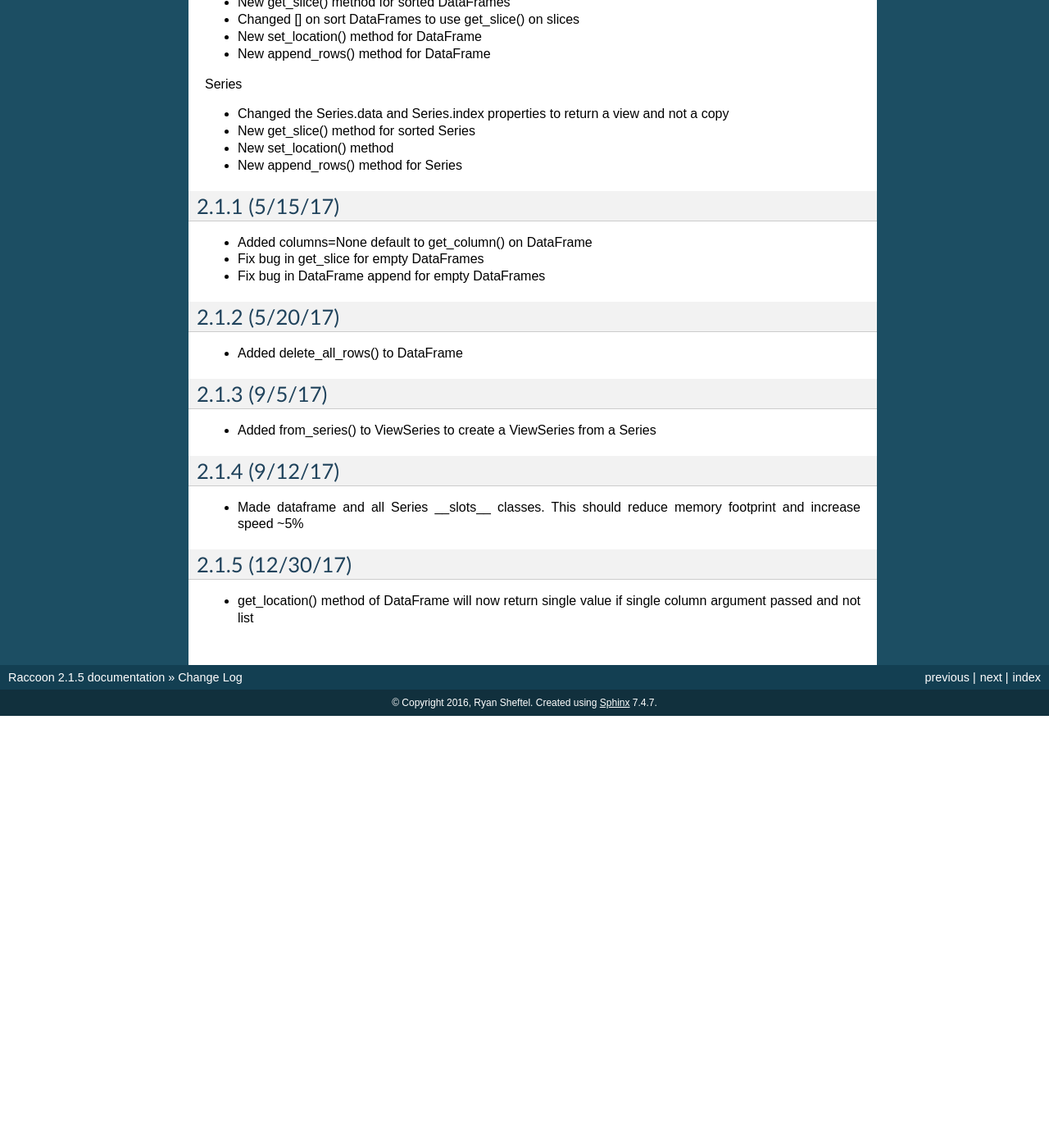
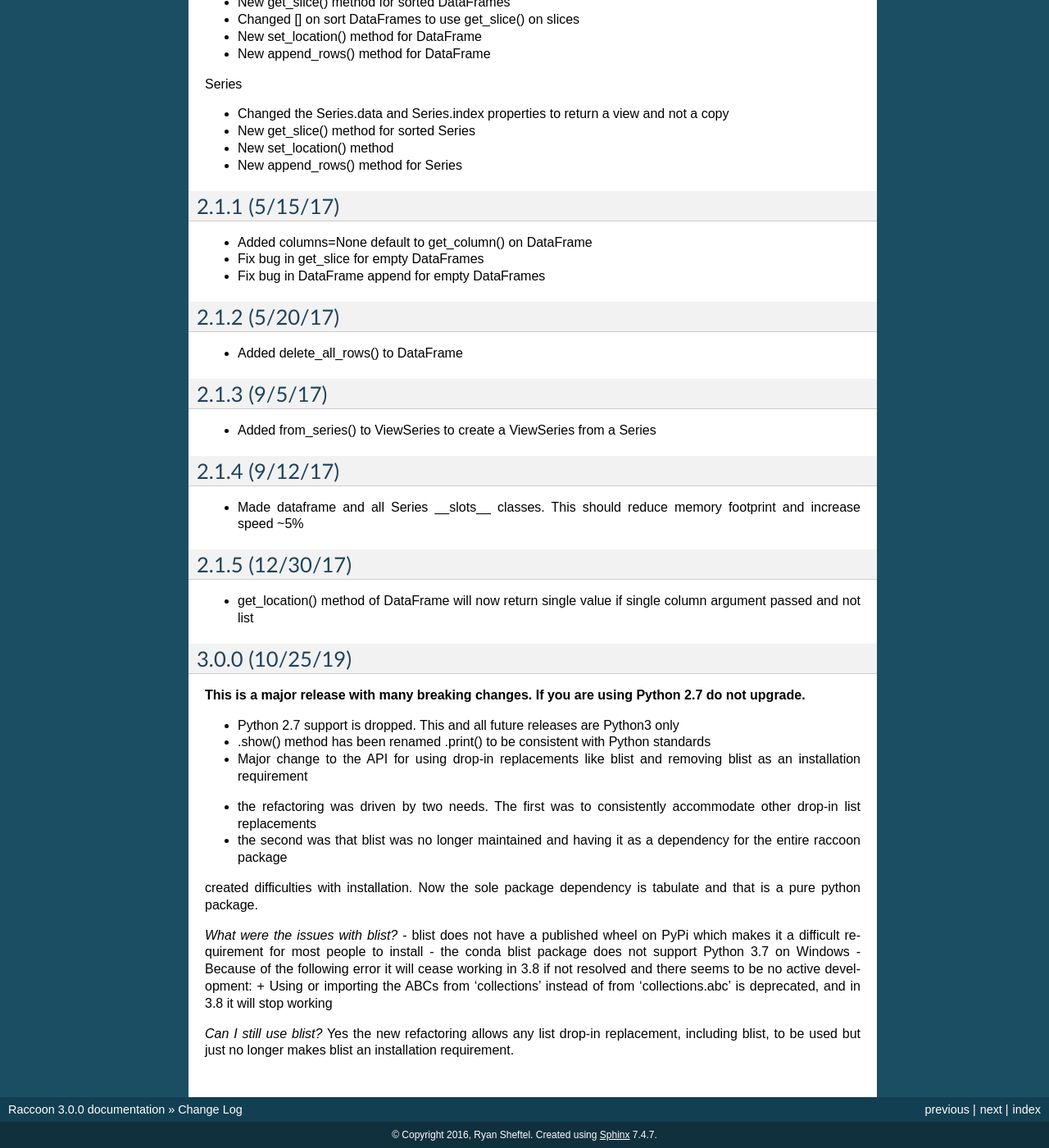
Before and after one commit to rsheftel/raccoon, a Sphinx documentation site: the page built from docs/change_log.rst, in a window 1280 px wide and 1400 px high, scrolled down 2787 px. Shown: the whole window at 82% size. Built offline with Sphinx 7.4.7, drawn with Linux system fonts in a browser that asks for light colours; before the commit the page ends 3660 px from its top, so only the background shows below that; some of the changed text lies outside the part shown.

Commit message:
Remove Python 2.7 support

```diff
--- a/docs/change_log.rst
+++ b/docs/change_log.rst
@@ -149,3 +149,24 @@ Series
 2.1.5 (12/30/17)
 ~~~~~~~~~~~~~~~~
 - get_location() method of DataFrame will now return single value if single column argument passed and not list
+
+3.0.0 (10/25/19)
+~~~~~~~~~~~~~~~~
+**This is a major release with many breaking changes. If you are using Python 2.7 do not upgrade.**
+
+- Python 2.7 support is dropped. This and all future releases are Python3 only
+- .show() method has been renamed .print() to be consistent with Python standards
+- Major change to the API for using drop-in replacements like blist and removing blist as an installation requirement
++ the refactoring was driven by two needs. The first was to consistently accommodate other drop-in list replacements
++ the second was that blist was no longer maintained and having it as a dependency for the entire raccoon package
+created difficulties with installation. Now the sole package dependency is tabulate and that is a pure python package.
+
+*What were the issues with blist?*
+- blist does not have a published wheel on PyPi which makes it a difficult requirement for most people to install
+- the conda blist package does not support Python 3.7 on Windows
+- Because of the following error it will cease working in 3.8 if not resolved and there seems to be no active development:
++ Using or importing the ABCs from 'collections' instead of from 'collections.abc' is deprecated, and in 3.8 it will stop working
+
+*Can I still use blist?*
+Yes the new refactoring allows any list drop-in replacement, including blist, to be used but just no longer makes blist
+an installation requirement.
--- a/docs/speed_test.rst
+++ b/docs/speed_test.rst
@@ -83,7 +83,7 @@ Initialize 10,000 empty DataFrames
 
 .. code:: python
 
-    results.show()
+    results.print()
 
 
 .. parsed-literal::
@@ -129,7 +129,7 @@ Initialize 100 row X 100 col DataFrame()
 
 .. code:: python
 
-    results.show()
+    results.print()
 
 
 .. parsed-literal::
--- a/setup.cfg
+++ /dev/null
@@ -1,5 +0,0 @@
-[aliases]
-test=pytest
-
-[bdist_wheel]
-universal=1
```
Also changed, not shown: docs/usage_dataframe.rst (+15 -15 lines), docs/usage_series.rst (+9 -9 lines), setup.py (+3 -4 lines), .travis.yml, 10 other files.
